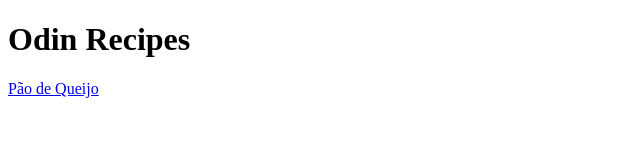
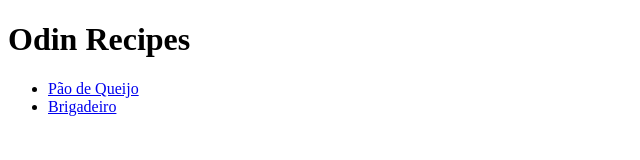
Before and after one commit to luisfd3v/odin-recipes, a plain HTML site: page index.html in a window 1280 px wide. Shown: the whole page, without its empty margins (0-640 px from the left). Drawn offline with Linux system fonts and the light colour scheme.

Commit message:
create a list with recipes links on index

```diff
--- a/index.html
+++ b/index.html
@@ -10,7 +10,10 @@
 <body>
     <h1>Odin Recipes</h1>
 
-    <a href="recipes/pao-de-queijo.html">Pão de Queijo</a>
+    <ul>
+        <li><a href="recipes/pao-de-queijo.html">Pão de Queijo</a></li>
+        <li><a href="recipes/brigadeiro.html">Brigadeiro</a></li>
+    </ul>
 </body>
 
 </html>
```
